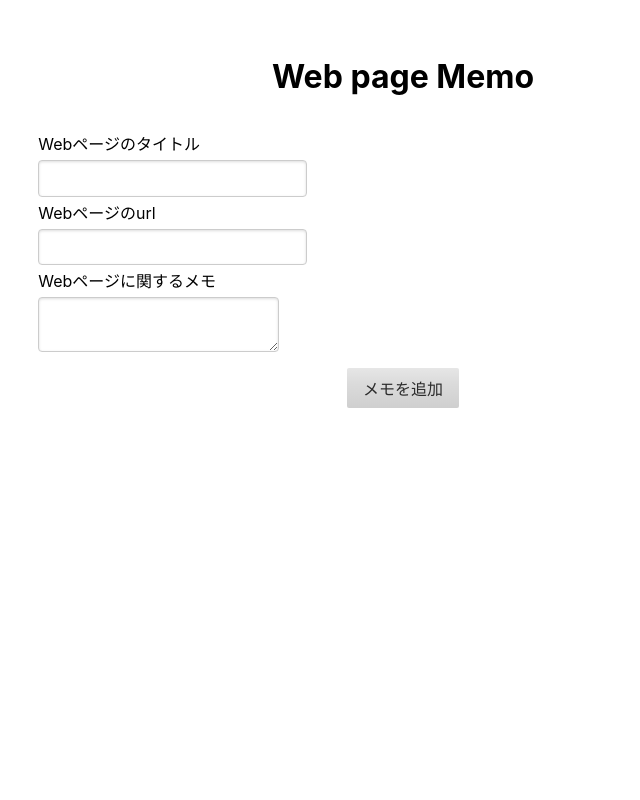
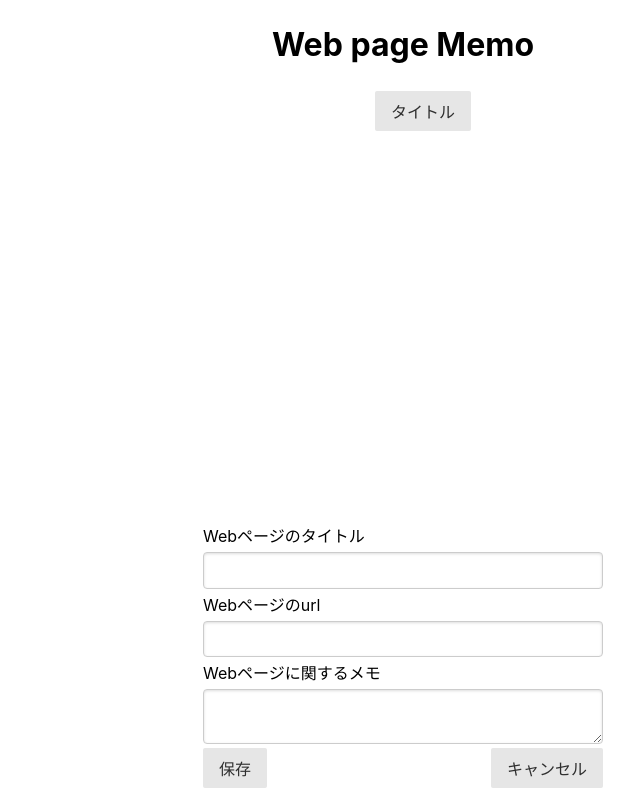
Before and after one commit to mdrmsox/web-page-memo, a React (Vite) app: page / in a window 1280 px wide. Both pictures are taken after a click on the button "メモを追加". Shown: the whole page, without its empty margins (237-877 px from the left). Built offline with nearby package versions, Linux system fonts and the light colour scheme.

Commit message:
[change] フォームの表示方法を変更 [add] フォーム入力キャンセル時に確認ダイアログを表示する [update] reactのバージョンアップ

```diff
--- a/src/App.css
+++ b/src/App.css
@@ -1,7 +1,6 @@
 #root {
   max-width: 1280px;
   margin: 0 auto;
-  padding: 2rem;
   text-align: center;
 }
 
@@ -14,14 +13,34 @@
 }
 
 .memo-form {
-  width: 60%;
+  max-width: 25em;
   text-align: left;
   margin: 0 auto;
 }
 
+.memo-form input,
+.memo-form textarea {
+  width: 100%;
+}
 .memo-list {
   margin: 0 auto;
 }
 .memo-list li {
   list-style-type: none;
 }
+
+.form-tray {
+  max-width: 1280px;
+  width: 100%;
+  margin: 0 auto;
+  bottom: 0;
+  position: absolute;
+}
+
+.box-align-container{
+  position: relative;
+}
+.box-align-right {
+  position: absolute;
+  right: 0;
+}
--- a/src/App.tsx
+++ b/src/App.tsx
@@ -1,10 +1,17 @@
-import { useState } from 'react'
+import { useState, useRef } from 'react'
 import './App.css'
-import { getData } from './IDBWrapper.tsx'
+import { getData, setData } from './IDBWrapper.tsx'
+
+interface MemoType {
+  title: string;
+  url: string;
+  memo: string;
+  date: number;
+}
 
 function App() {
 
-  const listSubstitute = [
+  const listSubstitute: MemoType[] = [
                           {
                             title: "タイトル",
                             url: "",
@@ -13,8 +20,8 @@ function App() {
                           }
                         ];
 
-  const [flameMode, setFlameMode] = useState("a");
-  const [memos, setMemos] = useState(listSubstitute);
+  const [flameMode, setFlameMode] = useState<string>("a");
+  const [memos, setMemos] = useState<MemoType[]>(listSubstitute);
 
   //IndexedDBからデータを取得する
   getData().then((data: any[]) => {
@@ -23,6 +30,10 @@ function App() {
       } else {
         setMemos(listSubstitute);
       }
+    })
+    .catch((e) => {
+      setMemos(listSubstitute);
+        console.error(e.message);
       });
   const memoList = memos.map(({title, url, date}) => {
       return(
@@ -32,14 +43,17 @@ function App() {
       );
     });
 
-  function modeChange() {
-      setFlameMode(flameMode == "a" ? "b" : "a");
+  function appendMemos(memo: MemoType) {
+    const nextMemos = memos.slice();
+    nextMemos.push(memo);
+    setMemos(nextMemos);
   }
+
   return (
     <>
       <PageHeader />
-      <MemoList memo={memoList} mode={flameMode} />
-      <AddMemo modeSet={modeChange} mode={flameMode}/>
+      <MemoList memo={memoList} />
+      <AddMemo />
     </>
   );
 }
@@ -52,24 +66,69 @@ function PageHeader() {
   );
 }
 
-function AddMemo({modeSet, mode}) {
+function AddMemo({appendMemos}) {
+  const [displayForm, setDisplayForm] = useState<boolean>(false);
+  function changeDisplayForm() {
+    setDisplayForm(displayForm ? false : true);
+  }
   return(
-    <>
-      <MemoForm mode={mode} />
-      <button className="pure-button" onClick={() => {modeSet()}}>メモを追加</button>
-    </>
+    <div className="form-tray">
+      <MemoForm isDisplay={displayForm} changeDisplayForm={changeDisplayForm} />
+      <button className={"pure-button " + (displayForm ? 'no-display' : '')} onClick={() => {changeDisplayForm()}}>メモを追加</button>
+    </div>
   );
 }
 
-function MemoList({memo, mode}) {
+function MemoList({memo}) {
   return(
-    <ol className={"memo-list " + (mode == 'a' ? 'do-display' : 'no-display')}>{memo}</ol>
+    <ol className={"memo-list"}>{memo}</ol>
   );
 }
 
-function MemoForm({mode}) {
+function MemoForm({isDisplay, changeDisplayForm}) {
+
+  const formRef = useRef<HTMLFormElement | null>(null);
+  const dialogRef = useRef<HTMLDiadogElement | null>(null);
+
+  function addMemo(formData: FormData ) {
+    const memoData: MemoType = {
+      title: formData.get('title'),
+      url: formData.get('url'),
+      memo: formData.get('memo'),
+      date: Date.now()
+    }
+    setData(memeData).then((event : Event) => {
+      console.log("メモデータ記録完了");
+
+    }).catch((message) => {
+      console.error(`メモデータの記録を失敗しました。${message}`);
+    });
+  }
+  function onCancel(e: MouseEvent<HTMLButtonElement>) {
+    e.preventDefault();
+    dialogRef.current?.close();
+    formRef.current?.reset();
+    changeDisplayForm();
+  }
+  function closeDialog(e: MouseEvent<HTMLButtonElement>) {
+    e.preventDefault();
+    dialogRef.current?.close();
+  }
+
+  function ConfirmDialog({onCancel, closeDialog}) {
+    return (
+      <dialog ref={dialogRef}>
+        <p>キャンセルしますか？</p>
+        <div>
+          <button onClick={onCancel}>はい</button>
+          <button onClick={closeDialog}>いいえ</button>
+        </div>
+      </dialog>
+    );
+  }
     return(
-      <form className={"pure-form pure-form-stacked memo-form " + (mode == 'b' ? '' : 'no-display')}>
+    <>
+        <form className={"pure-form pure-form-stacked memo-form " + (isDisplay ? '' : 'no-display')} ref={formRef}>
           <fieldset>
           <label htmlFor="page-title">
             Webページのタイトル
@@ -87,8 +146,13 @@ function MemoForm({mode}) {
             </label>
             <textarea id="page-memo" name="memo"></textarea>
           </div>
+          <div className="box-align-container">
+            <button className="pure-button">保存</button><button className="pure-button box-align-right" onClick={() => {dialogRef.current.showModal()}}>キャンセル</button>
+          </div>
           </fieldset>
         </form>
+        <ConfirmDialog onCancel={onCancel} closeDialog={closeDialog}/>
+      </>
     );
 }
 
--- a/src/IDBWrapper.tsx
+++ b/src/IDBWrapper.tsx
@@ -7,7 +7,7 @@
  *    title: string -----webページのタイトル
  *    url:   string -----webページのurl
  *    memo:  string -----webページに関するメモ
- *    date:  Date   -----メモした日時
+ *    date:  number   -----メモした日時
  * }
  *********/
 
@@ -61,8 +61,14 @@ export function setData (data: object): Promise<void> {
             const transaction = db.transaction(storeName, 'readwrite');
             const objectStore = transaction.objectStore(storeName);
             objectStore.add(data);
-            transaction.oncomplete = (event: Event) => {resolve()};
-            transaction.onabort = (event: Event) => {reject()};
+            transaction.oncomplete = (event: Event) => {resolve(event)};
+            transaction.onerror = (event: Event) => {
+              let errorMessage: string = "不明なエラー";
+              if(transaction.error) {
+                errorMessage = transaction.error.message;
+              }
+              reject(errorMessage);
+              };
           }
       );
   });
```
Also changed, not shown: package.json (+4 -4 lines), 1 other file (tests, documents, lock files or other folders). Lines whose indentation alone changed are shown as unchanged.
